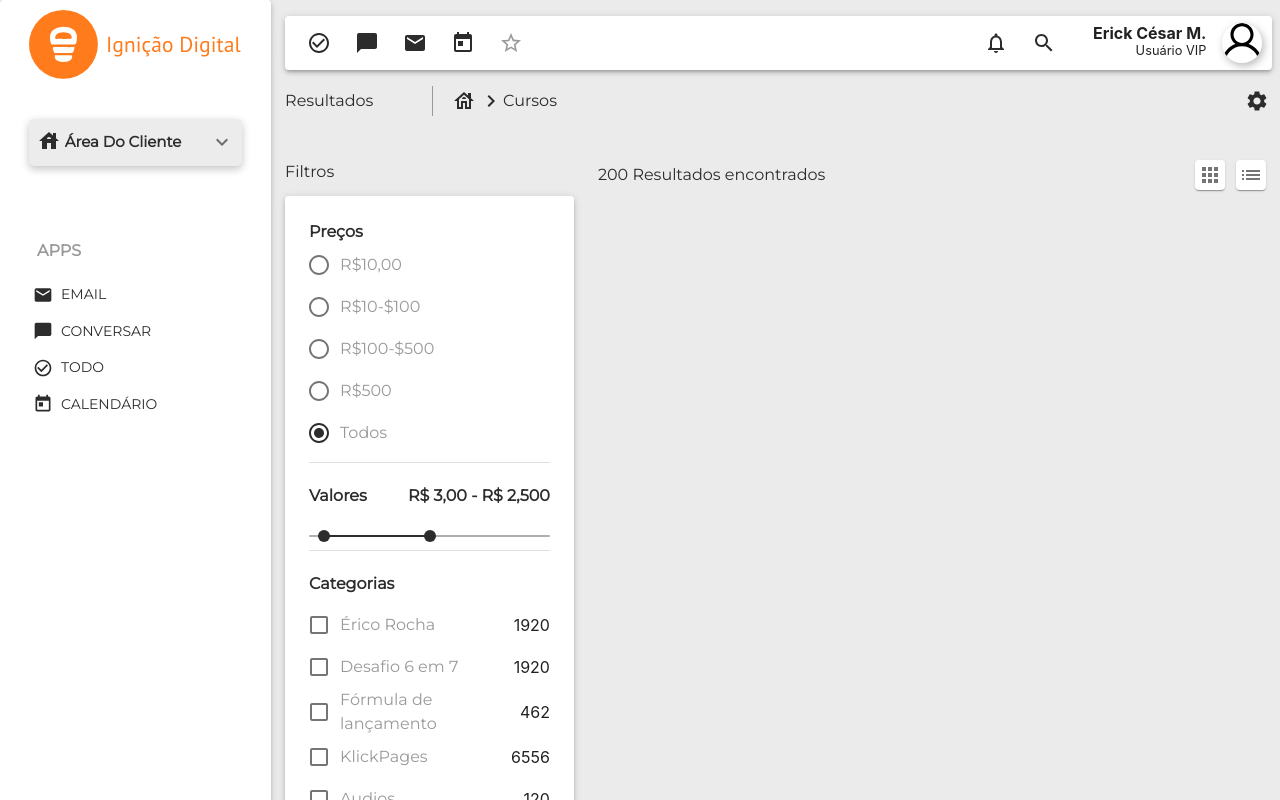
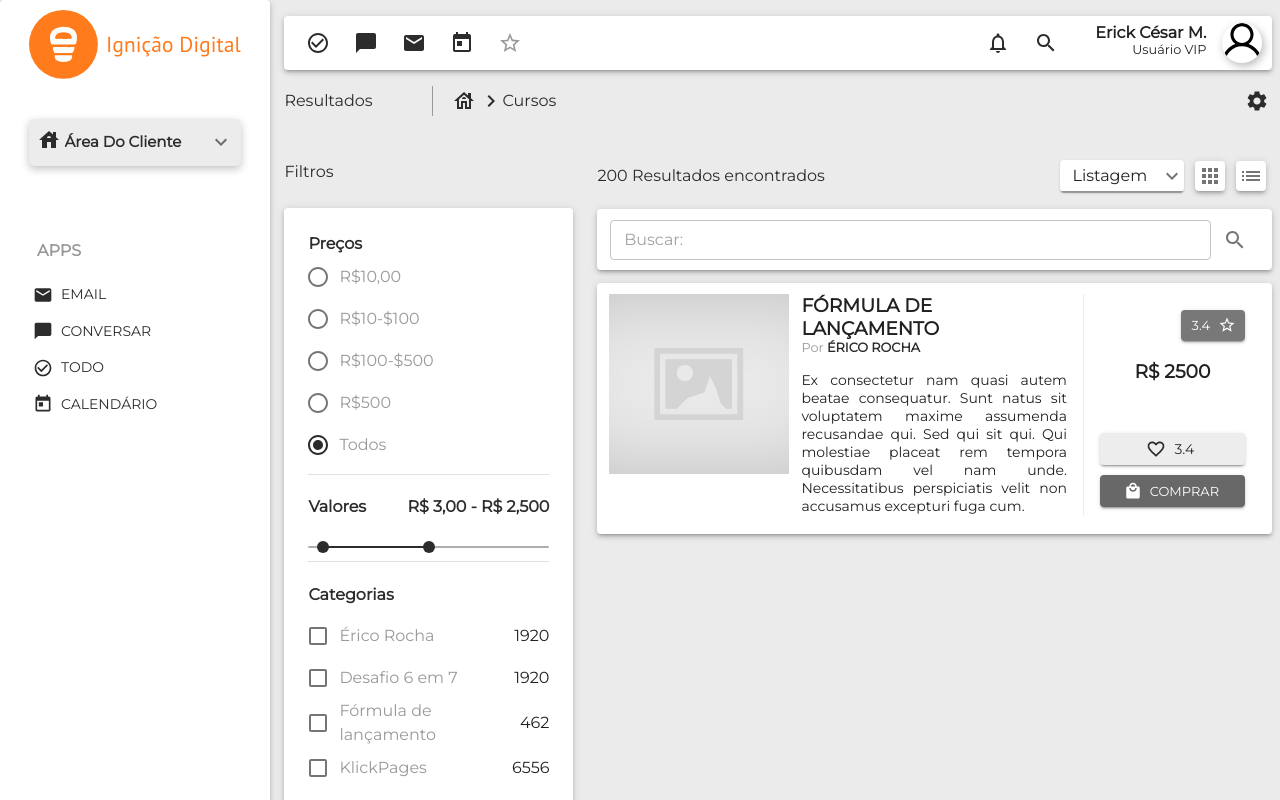
Before and after one commit to ecesar88/react-teste-ignicao-digital, a React (Create React App) app: page / in a window 1280 px wide. Shown: the top 800 px of the page. Built offline with nearby package versions, Linux system fonts and the light colour scheme.

Commit message:
Finished the product card component

```diff
--- a/src/App.css
+++ b/src/App.css
@@ -5,6 +5,7 @@
   padding: 0px;
   border: none;
   box-sizing: border-box;
+  font-family: Montserrat, Verdana, Geneva, Tahoma, sans-serif;
 }
 
 html,
--- a/src/App.tsx
+++ b/src/App.tsx
@@ -8,7 +8,7 @@
 const useStyles = makeStyles(() =>
   createStyles({
     appBar: {
-      width: '320px',
+      width: '270px',
       minHeight: '100%',
       marginRight: '0.2rem',
       borderRadius: '0px'
--- a/src/Components/Filters.tsx
+++ b/src/Components/Filters.tsx
@@ -30,7 +30,7 @@
       flexDirection: 'column',
     },
     filterContainerTitle: {
-      paddingBottom: '0.8rem'
+      paddingBottom: '1.5rem'
     },
     filterContentContainer: {
       display: 'flex',
--- a/src/Components/LayoutBar.tsx
+++ b/src/Components/LayoutBar.tsx
@@ -1,8 +1,9 @@
 import React, { useState } from 'react'
-import { Card, Typography, IconButton } from '@material-ui/core'
+import { Card, Typography, IconButton, Select, MenuItem } from '@material-ui/core'
 import { makeStyles, createStyles, Theme } from '@material-ui/core/styles'
 import AppsIcon from '@material-ui/icons/Apps'
 import ListIcon from '@material-ui/icons/List'
+import ExpandMoreIcon from '@material-ui/icons/ExpandMore'
 
 const useStyles = makeStyles((theme: Theme) =>
   createStyles({
@@ -18,6 +19,11 @@
     },
     button: {
       margin: '0 0.35rem'
+    },
+    select: {
+      padding: '0 0.8rem',
+      display: 'flex',
+      alignItems: 'flex-start'
     }
   })
 )
@@ -30,6 +36,7 @@
   const classes = useStyles()
   //eslint-disable-next-line
   const [viewType, setViewType] = useState('grid')
+  const [listing, setListing] = useState('listagem')
 
   const handleButtonGridView = () => {
     setViewType('grid')
@@ -41,6 +48,11 @@
     console.log(viewType)
   }
 
+  const handleSelectListing =
+    (event: React.ChangeEvent<{ value: unknown }>): void => {
+      setListing(event.target.value as string)
+    }
+
   return (
     <div className={classes.layoutBarContainer}>
       <div>
@@ -49,17 +61,33 @@
         </Typography>
       </div>
       <div className={classes.buttonsContainer}>
-        <Card className={classes.button}>
-          {/* SELECT VAI AQUI (COMPONENTIZAR) */}
+        <Card elevation={1} className={classes.button}>
+          <Select
+            className={classes.select}
+            fullWidth
+            labelId='demo-simple-select-outlined-label'
+            id='demo-simple-select-outlined'
+            value={listing}
+            label=''
+            onChange={handleSelectListing}
+            IconComponent={ExpandMoreIcon}
+          >
+            <MenuItem value='listagem' selected>
+              Listagem
+            </MenuItem>
+            <MenuItem value='item2'>
+              Item 2
+            </MenuItem>
+          </Select>
         </Card>
 
-        <Card className={classes.button}>
+        <Card elevation={3} className={classes.button}>
           <IconButton size='small' onClick={handleButtonGridView}>
             <AppsIcon />
           </IconButton>
         </Card>
 
-        <Card className={classes.button}>
+        <Card elevation={3} className={classes.button}>
           <IconButton size='small' onClick={handleButtonListView}>
             <ListIcon />
           </IconButton>
--- /dev/null
+++ b/src/Components/ProductCard.tsx
@@ -0,0 +1,168 @@
+import React from 'react'
+import { Card, Button } from '@material-ui/core'
+import { makeStyles, createStyles, Theme } from '@material-ui/core/styles'
+import { colors } from '../Styles/theme'
+import StarOutlineIcon from '@material-ui/icons/StarOutline'
+import LocalMallIcon from '@material-ui/icons/LocalMall'
+import FavoriteBorderIcon from '@material-ui/icons/FavoriteBorder'
+import ImagePlaceholder from '../Assets/img_placeholder.jpg'
+
+const useStyles = makeStyles((theme: Theme) =>
+  createStyles({
+    productCardContainer: {
+      padding: '0.7rem',
+      display: 'grid',
+      gridTemplateColumns: '0.3fr 0.9fr auto'
+    },
+    image: {
+      width: '180px',
+      height: '180px',
+      marginRight: '0.8rem'
+    },
+    textContainer: {
+      display: 'flex',
+      flexDirection: 'column',
+      marginBottom: '0.5rem',
+      borderRight: `1px solid ${colors.secondary.light}`,
+      paddingRight: '1rem'
+    },
+    textTitle: {
+      fontWeight: 400
+    },
+    textSubtitleContainer: {
+      display: 'flex',
+      fontSize: '0.8rem'
+    },
+    textSubtitle1: {
+      color: theme.palette.primary.light
+    },
+    textSubtitle2: {
+      color: theme.palette.primary.main,
+      fontWeight: 'bold'
+    },
+    textDescriptionContainer: {
+      paddingTop: '1rem',
+      fontSize: '14px',
+      textAlign: 'justify'
+    },
+    buttonsContainer: {
+      display: 'flex',
+      flexDirection: 'column',
+      justifyContent: 'space-between',
+      padding: '1rem'
+    },
+    lowerButtonsContainer: {
+      display: 'flex',
+      flexDirection: 'column',
+      justifyContent: 'space-between',
+      alignItems: 'center'
+    },
+    starButtonContainer: {
+      display: 'flex',
+      justifyContent: 'flex-end',
+      marginBottom: '1.2rem'
+    },
+    buttonContainer: {
+      width: '100%'
+    },
+    button: {
+      height: '2rem'
+    }
+  })
+)
+
+const ProductCard: React.FC = () => {
+  const classes = useStyles()
+
+  return (
+    <Card elevation={3} className={classes.productCardContainer}>
+      <div>
+        <img
+          className={classes.image}
+          src={ImagePlaceholder}
+          alt='Placeholder'
+        />
+      </div>
+
+      <div className={classes.textContainer}>
+        <div>
+          <div className={classes.textTitle}>
+            <h3>FÓRMULA DE LANÇAMENTO</h3>
+          </div>
+
+          <div className={classes.textSubtitleContainer}>
+            <span className={classes.textSubtitle1}>Por&nbsp;</span>
+            <p className={classes.textSubtitle2}>ÉRICO ROCHA</p>
+          </div>
+        </div>
+
+        <div className={classes.textDescriptionContainer}>
+          <p>Ex consectetur nam quasi autem beatae consequatur. Sunt natus sit voluptatem maxime assumenda recusandae qui. Sed qui sit qui. Qui molestiae placeat rem tempora quibusdam vel nam unde. Necessitatibus perspiciatis velit non accusamus excepturi fuga cum. </p>
+        </div>
+      </div>
+
+      <div className={classes.buttonsContainer}>
+        <div>
+          <div className={classes.starButtonContainer}>
+            <Button
+              variant='contained'
+              size='small'
+              endIcon={<StarOutlineIcon />}
+              style={{
+                backgroundColor: colors.button.tertiary.background,
+                color: colors.button.tertiary.foreground
+              }}
+            >
+              3.4
+            </Button>
+          </div>
+
+          <div style={{ textAlign: 'center' }}>
+            <h3>R$ 2500</h3>
+          </div>
+        </div>
+
+        <div className={classes.lowerButtonsContainer}>
+          <div className={classes.buttonContainer}>
+            <Button
+              className={classes.button}
+              variant='contained'
+              color='secondary'
+              startIcon={<FavoriteBorderIcon />}
+              style={{
+                backgroundColor: colors.button.secondary.background,
+                color: colors.button.secondary.foreground,
+                width: '100%'
+              }}
+            >
+              3.4
+            </Button>
+          </div>
+
+          <div className={classes.buttonContainer}>
+            <Button
+              className={classes.button}
+              variant='contained'
+              size='small'
+              startIcon={<LocalMallIcon />}
+              style={{
+                backgroundColor: colors.button.primary.background,
+                color: colors.button.primary.foreground,
+                marginTop: '0.6rem',
+                width: '100%'
+              }}
+            >
+              COMPRAR
+            </Button>
+          </div>
+        </div>
+      </div>
+
+      <div>
+
+      </div>
+    </Card >
+  )
+}
+
+export default ProductCard
--- /dev/null
+++ b/src/Components/SearchBar.tsx
@@ -0,0 +1,70 @@
+import React from 'react'
+import { Card, TextField, IconButton } from '@material-ui/core'
+import { makeStyles, createStyles, Theme } from '@material-ui/core/styles'
+import SearchIcon from '@material-ui/icons/Search'
+
+const useStyles = makeStyles((theme: Theme) =>
+  createStyles({
+    searchBarContainer: {
+      display: 'flex',
+      justifyContent: 'space-between',
+      alignItems: 'center',
+      padding: '0.4rem 0.8rem'
+    },
+    iconButton: {
+
+    },
+    cssOutlinedInput: {
+      '&$cssFocused $notchedOutline': {
+        borderColor: 'none',
+      }
+    },
+    notchedOutline: {
+      borderColor: 'none'
+    },
+    focusedNotchedOutline: {
+
+    }
+  })
+)
+
+const SearchBar: React.FC = () => {
+  const classes = useStyles()
+
+  const handleButtonSearch = () => {
+
+  }
+
+  return (
+    <Card elevation={3} className={classes.searchBarContainer}>
+      <TextField
+        id='searchInput'
+        fullWidth
+        label=''
+        variant='outlined'
+        size='small'
+        placeholder='Buscar:'
+        className={classes.notchedOutline}
+        inputProps={{
+          classes: {
+            root: classes.cssOutlinedInput,
+            focused: classes.focusedNotchedOutline,
+            notchedOutline: classes.notchedOutline
+          }
+        }}
+      />
+
+      <IconButton
+        aria-label='email'
+        className={classes.iconButton}
+        onClick={handleButtonSearch}
+      >
+        <SearchIcon />
+      </IconButton>
+
+
+    </Card>
+  )
+}
+
+export default SearchBar
--- a/src/Components/UserBar.tsx
+++ b/src/Components/UserBar.tsx
@@ -42,11 +42,11 @@
     },
     cssOutlinedInput: {
       '&$cssFocused $notchedOutline': {
-        borderColor: 'red',
+        borderColor: 'none',
       }
     },
     notchedOutline: {
-      borderColor: 'purple'
+      borderColor: 'none'
     },
     focusedNotchedOutline: {
 
--- a/src/Pages/View.tsx
+++ b/src/Pages/View.tsx
@@ -4,6 +4,8 @@
 import Filters from '../Components/Filters'
 import { makeStyles, createStyles, Theme } from '@material-ui/core/styles'
 import LayoutBar from '../Components/LayoutBar'
+import SearchBar from '../Components/SearchBar'
+import ProductCard from '../Components/ProductCard'
 
 const useStyles = makeStyles((globalAppTheme: Theme) =>
   createStyles({
@@ -15,6 +17,13 @@
       gridTemplateColumns: '0.3fr 0.7fr',
       columnGap: '1.5rem',
       padding: '1.5rem 0'
+    },
+    content: {
+      display: 'flex',
+      flexDirection: 'column'
+    },
+    component: {
+      marginTop: '0.8rem'
     }
   })
 )
@@ -28,8 +37,16 @@
       <Breadcrumb />
       <div className={classes.contentContainer}>
         <Filters />
-        <div>
-          <LayoutBar />
+        <div className={classes.content}>
+          <div style={{paddingBottom: '0.3rem'}}>
+            <LayoutBar />
+          </div>
+          <div className={classes.component}>
+            <SearchBar />
+          </div>
+          <div className={classes.component}>
+            <ProductCard />
+          </div>
         </div>
       </div>
     </div>
--- a/src/Styles/theme.ts
+++ b/src/Styles/theme.ts
@@ -1,6 +1,6 @@
 import { createMuiTheme } from '@material-ui/core/styles'
 
-const colors = {
+export const colors = {
   primary: {
     main: '#2C2C2C',
     light: '#999999',
@@ -10,7 +10,20 @@
     main: '#2C2C2C',
     light: '#ECECEC'
   },
-  starHighlight: '#ff0000'
+  button: {
+    primary: {
+      background: '#686868',
+      foreground: '#FFFFFF'
+    },
+    secondary: {
+      background: '#EDEDED',
+      foreground: '#2C2C2C'
+    },
+    tertiary: {
+      background: '#787878',
+      foreground: '#FFFFFF'
+    }
+  }
 }
 
 const globalTheme = createMuiTheme({
```
Also changed, not shown: src/Assets/img_placeholder.jpg (added).
